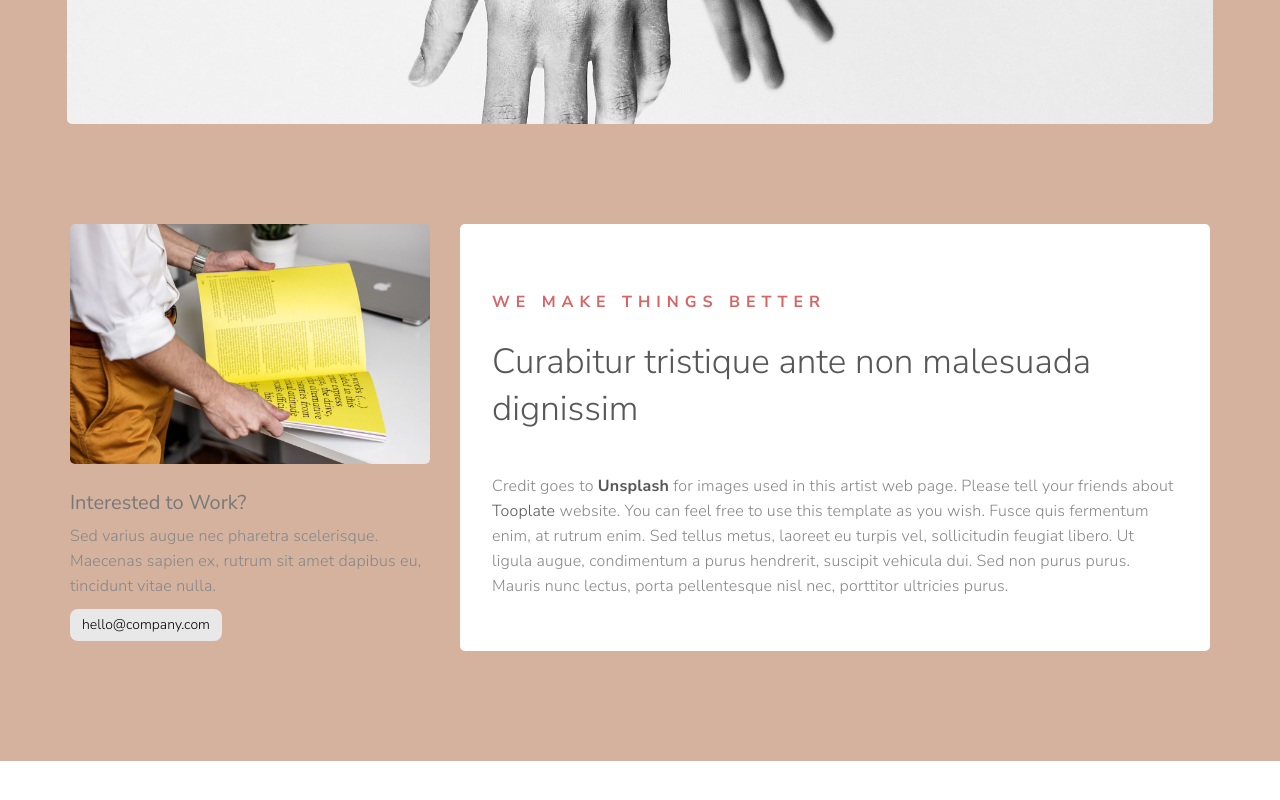
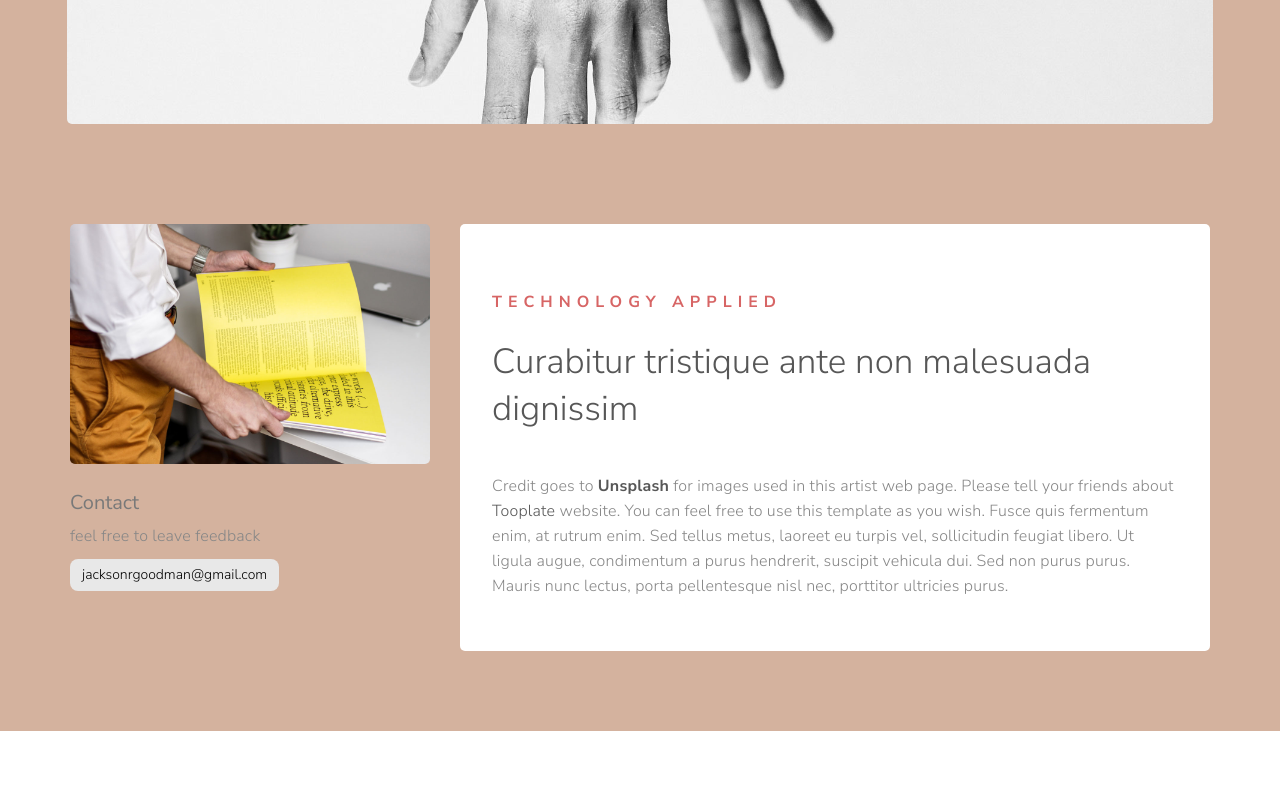
Before and after one commit to jacksonrgoodman/jacksonrgoodman.github.io, a plain HTML site: page index.html in a window 1280 px wide. Shown: the part 558-1358 px from the top of the page. Drawn offline with nearby package versions, Linux system fonts and the light colour scheme.

Commit message:
Update index.html

```diff
--- a/index.html
+++ b/index.html
@@ -70,17 +70,16 @@ http://www.tooplate.com/view/2100-artist
                     <img src="images/about-image.jpg" class="wow fadeInUp img-responsive" data-wow-delay="0.2s"
                         alt="about image">
                     <div class="wow fadeInUp" data-wow-delay="0.4s">
-                        <h4>Interested to Work?</h4>
-                        <p>Sed varius augue nec pharetra scelerisque. Maecenas sapien ex, rutrum sit amet dapibus eu,
-                            tincidunt vitae nulla.</p>
-                        <a href="#">hello@company.com</a>
+                        <h4>Contact</h4>
+                        <p>feel free to leave feedback</p>
+                        <a href="#">jacksonrgoodman@gmail.com</a>
                     </div>
                 </div>
 
                 <div class="col-md-8 col-sm-12">
                     <div class="about-thumb">
                         <div class="wow fadeInUp section-title" data-wow-delay="0.6s">
-                            <h3>we make things better</h3>
+                            <h3>Technology Applied</h3>
                             <h2>Curabitur tristique ante non malesuada dignissim</h2>
                         </div>
                         <div class="wow fadeInUp" data-wow-delay="0.8s">
```
